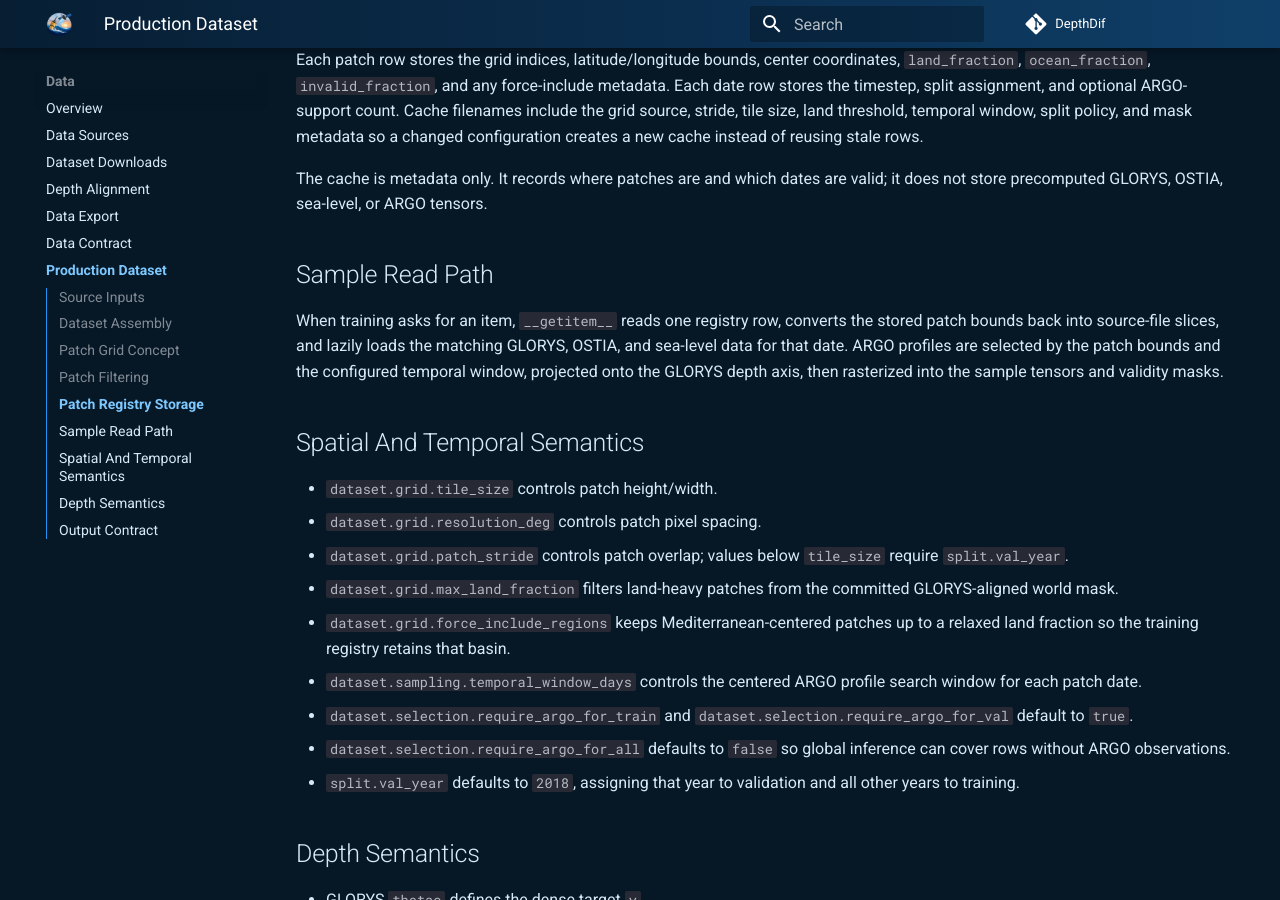
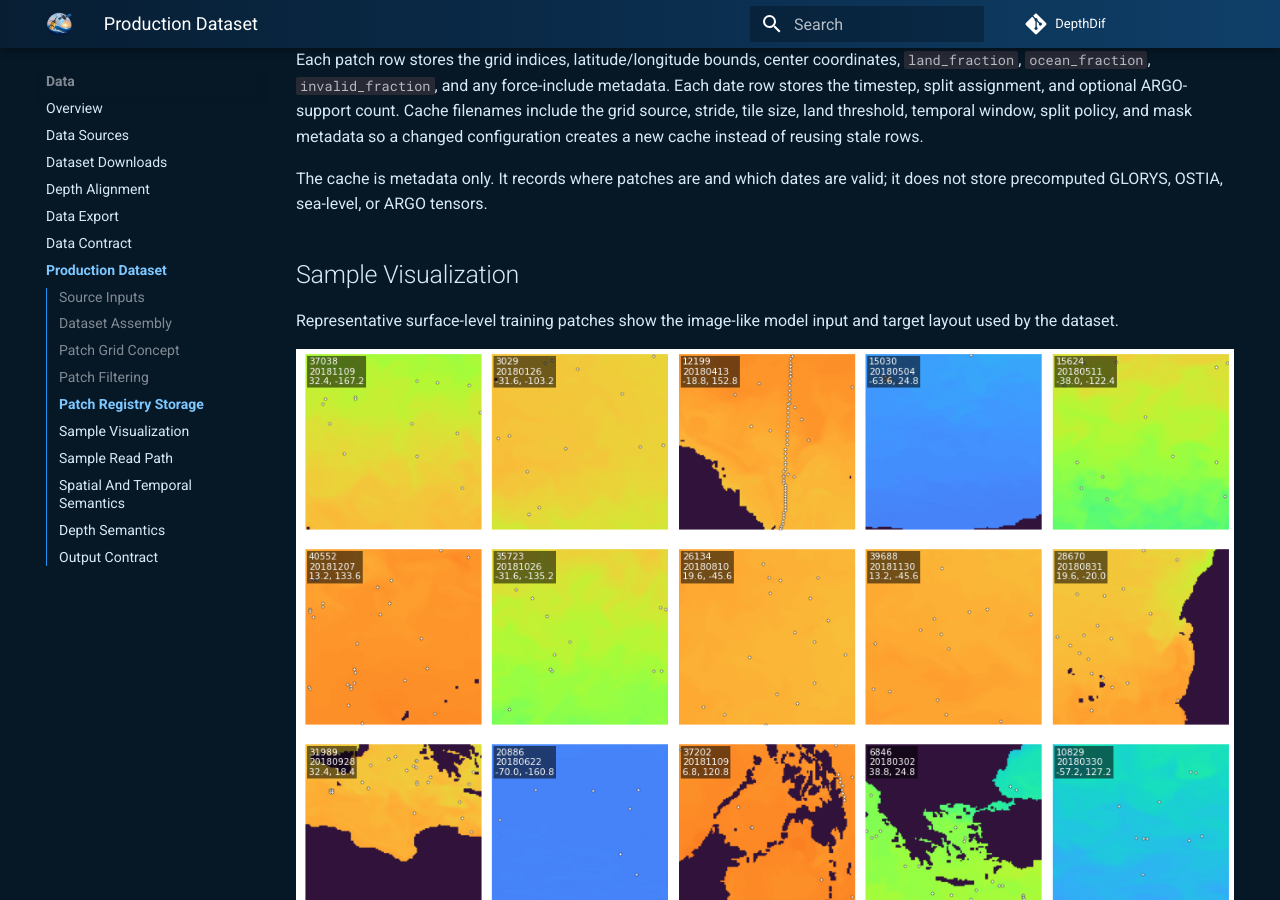
Before and after one commit to simon-donike/DepthDif, an MkDocs documentation site: the page built from docs/production-datasets.md, in a window 1280 px wide and 900 px high, scrolled down 4187 px. Built offline with MkDocs 1.6.1 and Material for MkDocs 9.7.7, drawn with Linux system fonts in a browser that asks for light colours; comment, search, counter and statistics services are not loaded.

Commit message:
add docs descr for data

```diff
--- a/docs/production-datasets.md
+++ b/docs/production-datasets.md
@@ -93,6 +93,13 @@ changed configuration creates a new cache instead of reusing stale rows.
 The cache is metadata only. It records where patches are and which dates are
 valid; it does not store precomputed GLORYS, OSTIA, sea-level, or ARGO tensors.
 
+## Sample Visualization
+
+Representative surface-level training patches show the image-like model input
+and target layout used by the dataset.
+
+![Random surface-level dataset patches](assets/data/geotiff_dataset_random100_surface.png)
+
 ## Sample Read Path
 
 When training asks for an item, `__getitem__` reads one registry row, converts
```
Also changed, not shown: README.md (+8 -0 lines).
